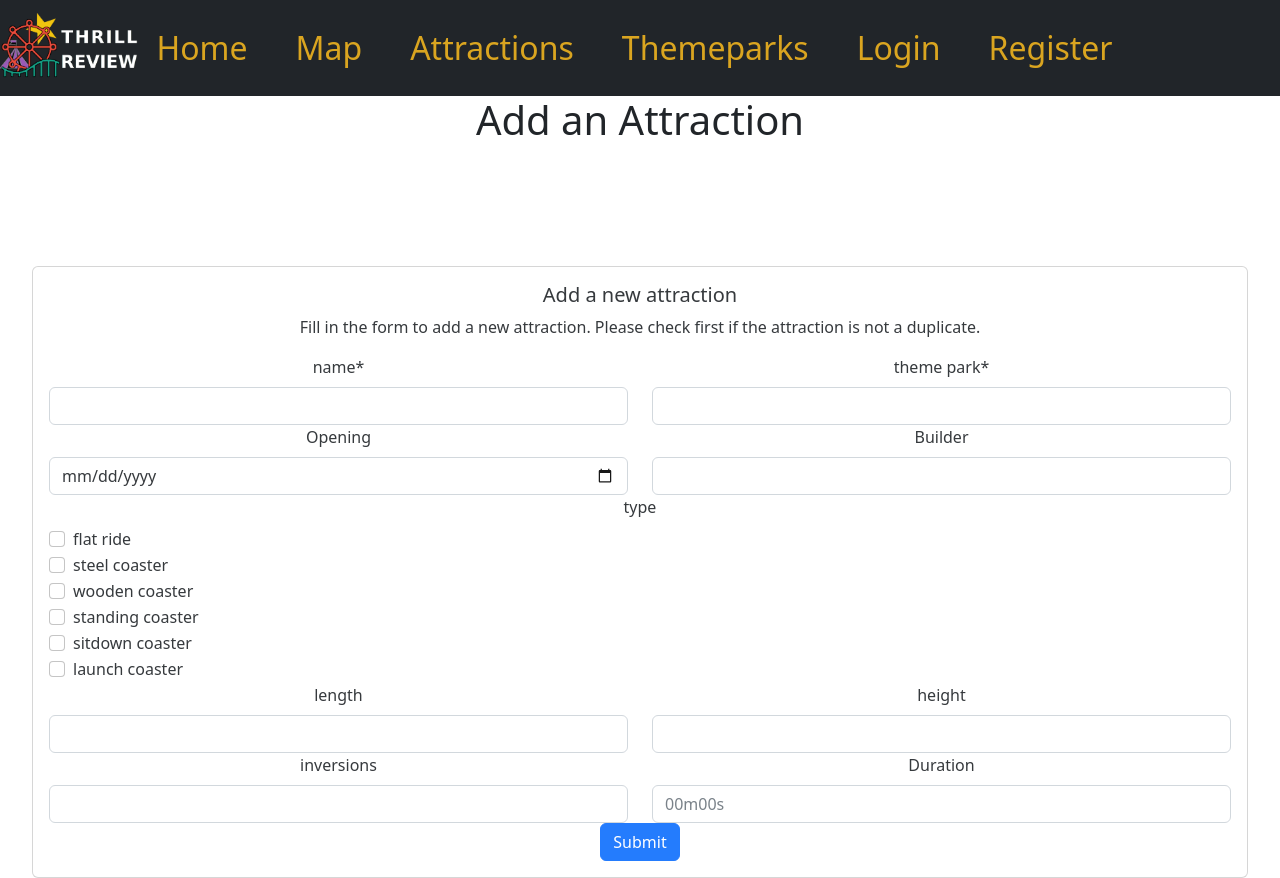
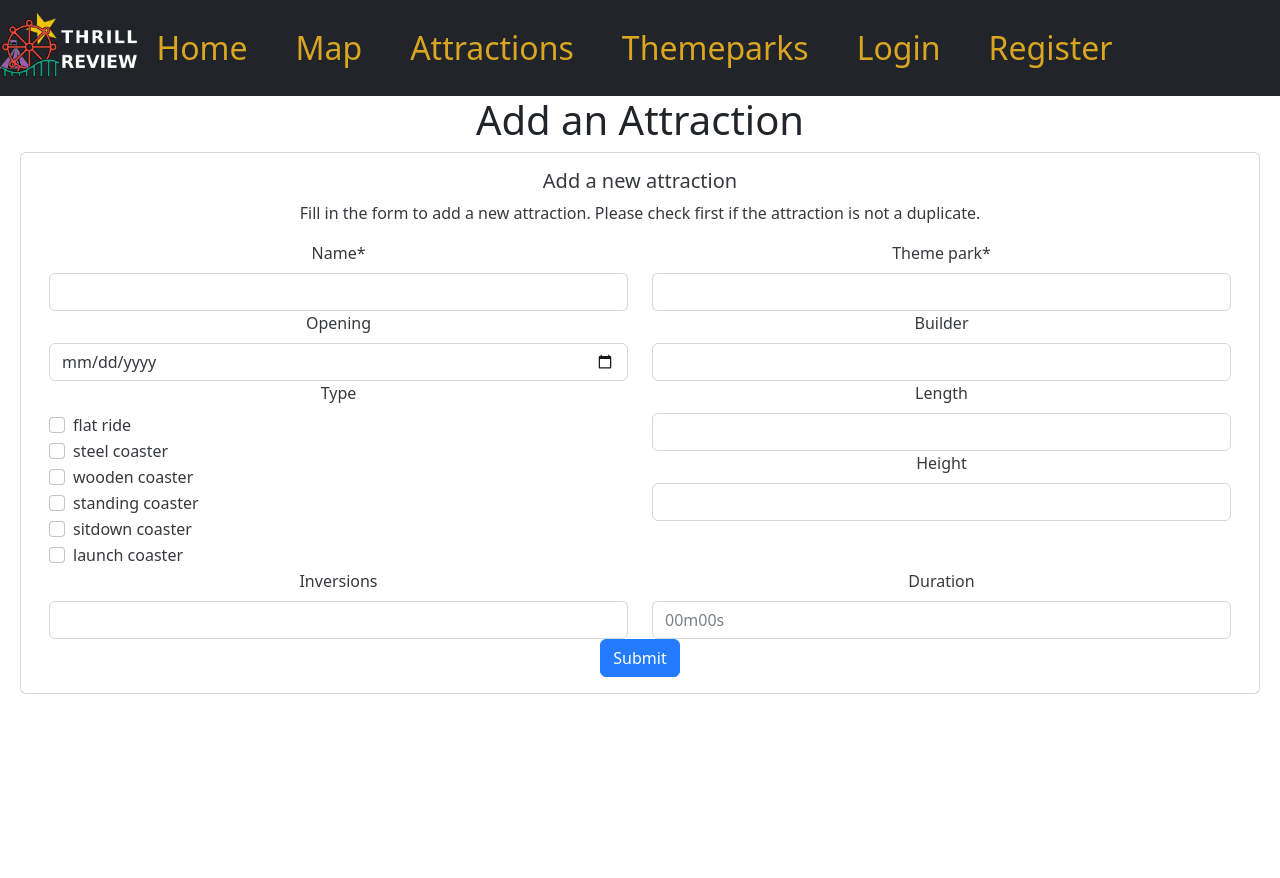
Before and after one commit to Abdullahsab3/thrillreview, a React (Create React App) app in the folder client/: page /addAttraction in a window 1280 px wide. After the commit the page ends 800 px from the top, so only its background shows below. Built offline with nearby package versions, Linux system fonts and the light colour scheme.

Commit message:
in addattraction nog eens geprobeerd type deftig te zetten tov checkbox (niet gelukt); standaard map zonder locatie komt op vub te staan

```diff
--- a/client/src/App.css
+++ b/client/src/App.css
@@ -9,13 +9,13 @@ body {
 .ContentOfPage{
   width: 95%;
   justify-content: center;
+  align-items: center;
   margin:auto;
   text-align: center;
 }
 
 
 .topnav {
-  /*background-color: cornflowerblue;*/
   color:goldenrod;
   display:flex; /* zorg dat je kan doen wat je wil met je layout */
   justify-content:center;
--- a/client/src/App.tsx
+++ b/client/src/App.tsx
@@ -43,8 +43,6 @@ function App() {
             <Route path='/Profile/change-email' element={<ChangeEmail/>}/>
             <Route path='/Profile/change-password' element={<ChangePassword/>}/>
             <Route path='/addAttraction' element={<AddAttraction />} />
-
-
           </Routes>
         </Router>
 
--- a/client/src/Map.tsx
+++ b/client/src/Map.tsx
@@ -8,14 +8,14 @@ import { useState, useEffect } from 'react';
 
 function SetToUserLocation() {
   var map = useMap();
-  map.locate({setView: true, maxZoom: 11});
+  map.locate({setView: true, maxZoom: 15});
   return null;
 }
 
 const LeafletMap = () => {
 
   return(
-  <MapContainer id="map" center={[51.505, -0.09]} zoom={11} scrollWheelZoom={false}>
+  <MapContainer id="map" center={[50.823010, 4.392620]} zoom={15} scrollWheelZoom={false}>
 
        <TileLayer
            attribution='&copy; <a href="https://www.openstreetmap.org/copyright">OpenStreetMap</a> contributors'
--- /dev/null
+++ b/client/src/addAttraction.css
@@ -0,0 +1,5 @@
+.types{
+    text-align: left;
+    align-items: center;
+    justify-content: center;
+}
--- a/client/src/addAttraction.tsx
+++ b/client/src/addAttraction.tsx
@@ -1,5 +1,5 @@
-//import './addAttraction.css'
-import { useState } from 'react';
+import './addAttraction.css'
+import React, { useState } from 'react';
 import { Card, Dropdown } from "react-bootstrap";
 import Form from 'react-bootstrap/Form';
 import InputGroup from 'react-bootstrap/InputGroup';
@@ -9,6 +9,7 @@ import { useNavigate } from 'react-router-dom';
 import { backendServer } from './helpers';
 import Col from 'react-bootstrap/Col';
 import Row from 'react-bootstrap/Row';
+import { Grid } from 'react-bootstrap-icons';
 
 function AddAttraction() {
     const navigate = useNavigate()
@@ -25,8 +26,8 @@ function AddAttraction() {
 
     const [validated, setValidated] = useState(false);
 
-    function handleSubmit(event : React.FormEvent<HTMLFormElement>) {
-        const form= event.currentTarget
+    function handleSubmit(event: React.FormEvent<HTMLFormElement>) {
+        const form = event.currentTarget
         if (form.checkValidity() == false) {
             event.preventDefault();
             event.stopPropagation();
@@ -46,7 +47,7 @@ function AddAttraction() {
                     navigate("/home")
                 }
             }).catch(function (error) {
-            if(error.response) {
+                if (error.response) {
                     //setError(error.response.data.error)
                 }
             })
@@ -54,21 +55,23 @@ function AddAttraction() {
         setValidated(true);
     }
 
+
     // length, height, duration : zal nog gevalideerd worden dat echt cijfer is  : https://codesandbox.io/s/9zjo1lp86w?file=/src/Components/InputDecimal.jsx
-
+    // row moet rond card want anders krijg je een lelijke gap tussen header en de card
     return (
         <div className="ContentOfPage">
-            <h1> Add an Attraction</h1>
+            <h1>Add an Attraction</h1>
+            <Row>
                 <Card>
                     <Card.Body>
                         <Card.Title>Add a new attraction</Card.Title>
                         <Card.Text>Fill in the form to add a new attraction. Please check first if the attraction is not a duplicate.</Card.Text>
                         <Form className="align-items-center" noValidate validated={validated} onSubmit={handleSubmit}>
-                        <Row>
+                            <Row lg={2} sm={1}>
                                 <Col>
                                     <Form.Group>
-                            <Form.Label> name* </Form.Label>
-                            <Form.Control required type="text" onChange={(e) => setName(e.target.value)}/>
+                                        <Form.Label> Name* </Form.Label>
+                                        <Form.Control required type="text" onChange={(e) => setName(e.target.value)} />
                                         <Form.Control.Feedback type="invalid">
                                             Name is required
                                         </Form.Control.Feedback>
@@ -76,64 +79,67 @@ function AddAttraction() {
                                 </Col>
                                 <Col>
                                     <Form.Group>
-                            <Form.Label>theme park*</Form.Label>
-                            <Form.Control required type="text" onChange={(e) => setThemepark(e.target.value)}/>
+                                        <Form.Label>Theme park*</Form.Label>
+                                        <Form.Control required type="text" onChange={(e) => setThemepark(e.target.value)} />
                                         <Form.Control.Feedback type="invalid">
                                             Theme park is required
                                         </Form.Control.Feedback>
                                     </Form.Group>
                                 </Col>
                             </Row>
-                        <Row>
+                            <Row lg={2} sm={1}>
                                 <Col>
                                     <Form.Group>
                                         <Form.Label>Opening</Form.Label>
-                            <Form.Control type="date" onChange={(e) => setOpening(e.target.value)}/>
+                                        <Form.Control type="date" onChange={(e) => setOpening(e.target.value)} />
                                     </Form.Group>
                                 </Col>
                                 <Col>
                                     <Form.Group>
                                         <Form.Label>Builder</Form.Label>
-                            <Form.Control type="text" onChange={(e) => setBuilder(e.target.value)}/>
-                        </Form.Group>
-                        </Col>
-                        </Row>
-                        <Row>
-                        <Form.Group>
-                            <Form.Label>type</Form.Label>
-                            <InputGroup><Form.Check label="flat ride"/> </InputGroup>
-                            <InputGroup><Form.Check label="steel coaster"/> </InputGroup>
-                            <InputGroup><Form.Check label="wooden coaster"/> </InputGroup>
-                            <InputGroup><Form.Check label="standing coaster"/> </InputGroup>
-                            <InputGroup><Form.Check label="sitdown coaster"/> </InputGroup>
-                            <InputGroup><Form.Check label="launch coaster"/> </InputGroup>
-                        </Form.Group>
-                        </Row>
-                        <Row>
-                            <Col>
-                        <Form.Group>
-                            <Form.Label>length</Form.Label>
-                            <Form.Control type="text" onChange={(e) => setLength(e.target.value)}/>
-                        </Form.Group>
-                        </Col>
-                        <Col>
-                        <Form.Group>
-                            <Form.Label>height </Form.Label>
-                            <Form.Control type="text" onChange={(e) => setHeight(e.target.value)}/>
+                                        <Form.Control type="text" onChange={(e) => setBuilder(e.target.value)} />
                                     </Form.Group>
                                 </Col>
                             </Row>
                             <Row>
                                 <Col>
                                     <Form.Group>
-                            <Form.Label>inversions </Form.Label>
-                            <Form.Control type="number" min="0" onChange={(e) => setInversions(e.target.value)}/>
+                                        <Form.Label >Type</Form.Label>
+                                        <InputGroup><Form.Check label="flat ride" /> </InputGroup>
+                                        <InputGroup><Form.Check label="steel coaster" /> </InputGroup>
+                                        <InputGroup><Form.Check label="wooden coaster" /> </InputGroup>
+                                        <InputGroup><Form.Check label="standing coaster" /> </InputGroup>
+                                        <InputGroup><Form.Check label="sitdown coaster" /> </InputGroup>
+                                        <InputGroup><Form.Check label="launch coaster" /> </InputGroup>
+                                    </Form.Group>
+                                </Col>
+                                <Col>
+                                    <Row>
+                                        <Form.Group>
+                                            <Form.Label>Length</Form.Label>
+                                            <Form.Control type="text" onChange={(e) => setLength(e.target.value)} />
+                                        </Form.Group>
+                                    </Row>
+                                    <Row>
+                                        <Form.Group>
+                                            <Form.Label>Height </Form.Label>
+                                            <Form.Control type="text" onChange={(e) => setHeight(e.target.value)} />
+                                        </Form.Group>
+                                    </Row>
+                                </Col>
+                            </Row>
+
+                            <Row lg={2} sm={1}>
+                                <Col>
+                                    <Form.Group>
+                                        <Form.Label>Inversions </Form.Label>
+                                        <Form.Control type="number" min="0" onChange={(e) => setInversions(e.target.value)} />
                                     </Form.Group>
                                 </Col>
                                 <Col>
                                     <Form.Group>
                                         <Form.Label>Duration</Form.Label>
-                            <Form.Control type="duration" onChange={(e) => setDuration(e.target.value)} placeholder="00m00s"/>
+                                        <Form.Control type="duration" onChange={(e) => setDuration(e.target.value)} placeholder="00m00s" />
                                     </Form.Group>
                                 </Col>
                             </Row>
@@ -141,6 +147,7 @@ function AddAttraction() {
                         </Form>
                     </Card.Body>
                 </Card>
+            </Row>
         </div>);
 }
 
```
Lines whose indentation alone changed are shown as unchanged.
